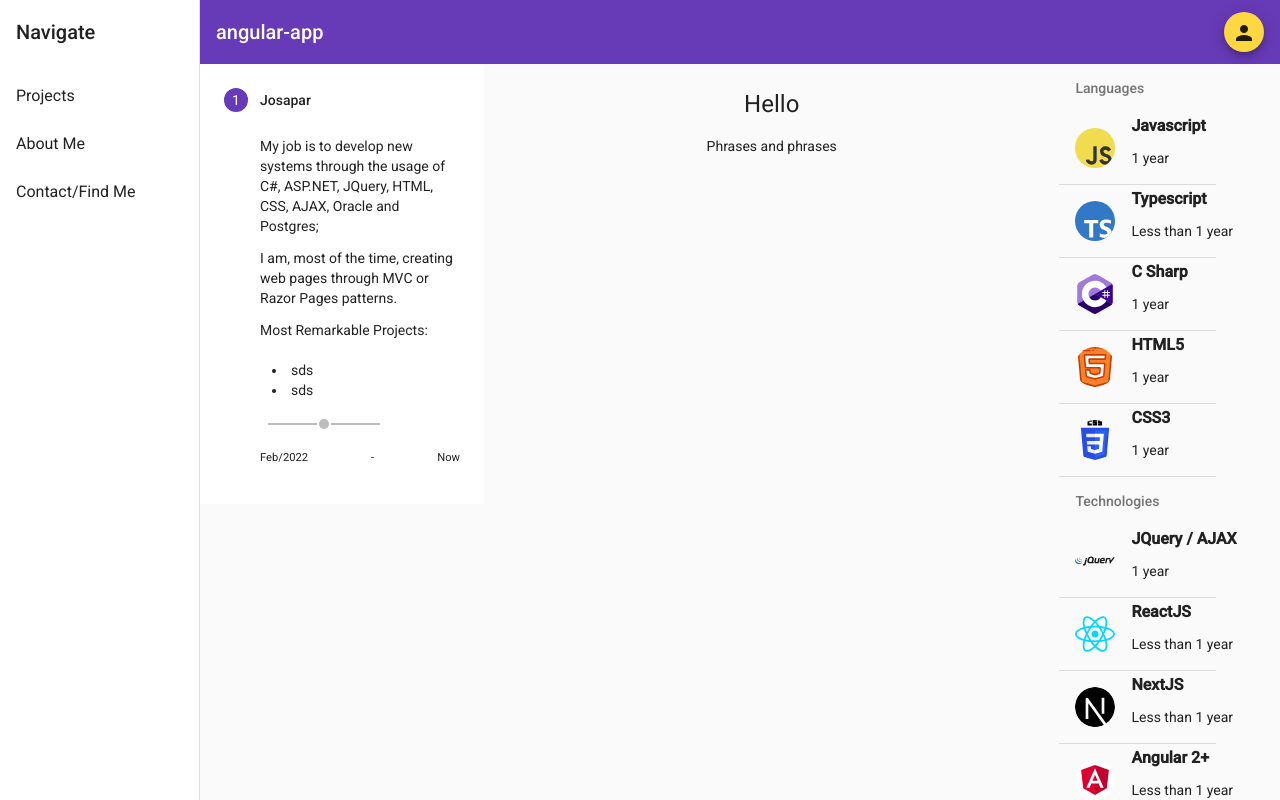
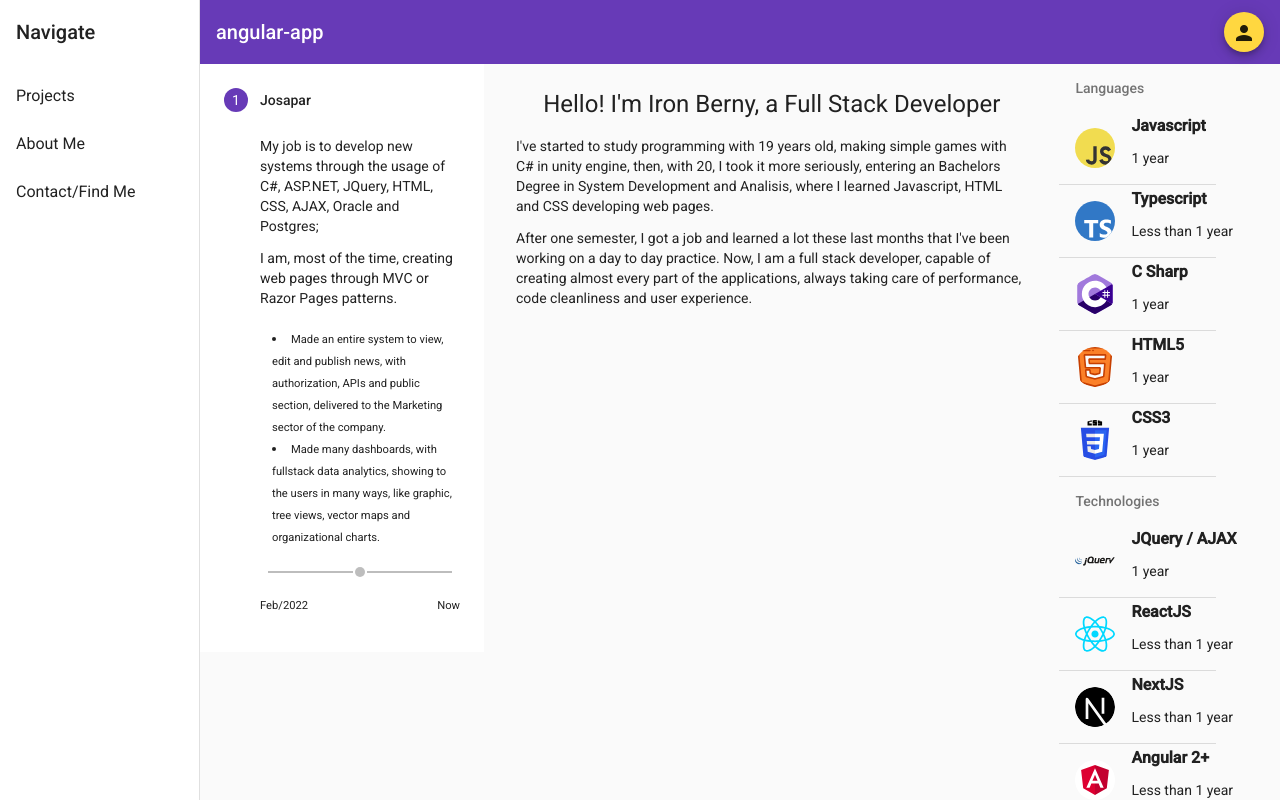
Before and after one commit to IronProg/ng-portfolio, an Angular app: page /about in a window 1280 px wide. Built offline with nearby package versions, Linux system fonts and the light colour scheme.

Commit message:
Added the about me section

```diff
--- a/src/app/about/about.component.html
+++ b/src/app/about/about.component.html
@@ -5,19 +5,44 @@
       <mat-step>
         <ng-template matStepLabel>Josapar</ng-template>
         <div class="step-content">
-          <p>My job is to develop new systems through the usage of C#, ASP.NET, JQuery, HTML, CSS, AJAX, Oracle and Postgres;</p>
-          <p>I am, most of the time, creating web pages through MVC or Razor Pages patterns.</p>
-          <p>Most Remarkable Projects:</p>
+          <p>
+            My job is to develop new systems through the usage of C#, ASP.NET,
+            JQuery, HTML, CSS, AJAX, Oracle and Postgres;
+          </p>
+          <p>
+            I am, most of the time, creating web pages through MVC or Razor
+            Pages patterns.
+          </p>
           <div class="ml-3">
             <mat-list>
-              <li>sds</li>
-              <li>sds</li>
+              <li>
+                <small
+                  >Made an entire system to view, edit and publish news, with
+                  authorization, APIs and public section, delivered to the
+                  Marketing sector of the company.</small
+                >
+              </li>
+              <li>
+                <small
+                  >Made many dashboards, with fullstack data analytics, showing
+                  to the users in many ways, like graphic, tree views, vector
+                  maps and organizational charts.</small
+                >
+              </li>
             </mat-list>
           </div>
-          <mat-slider min="1" max="5" step="1" value="3" disabled discrete color="accent"></mat-slider>
+          <mat-slider
+            style="width: 100%"
+            min="1"
+            max="5"
+            step="1"
+            value="3"
+            disabled
+            discrete
+            color="accent"
+          ></mat-slider>
           <p class="flex justify-between">
             <small>Feb/2022</small>
-            <small>-</small>
             <small>Now</small>
           </p>
         </div>
@@ -25,12 +50,25 @@
     </mat-stepper>
   </div>
   <!-- About me -->
-  <div class="flex flex-col items-center w-full mt-6">
-    <h1>Hello</h1>
+  <div class="flex flex-col items-center w-full mt-6 flex-grow-1">
+    <h1>Hello! I'm Iron Berny, a Full Stack Developer</h1>
     <div>
-      <img src="" alt="">
+      <img src="" alt="" />
     </div>
-    <p>Phrases and phrases</p>
+    <div class="px-8">
+      <p>
+        I've started to study programming with 19 years old, making simple games
+        with C# in unity engine, then, with 20, I took it more seriously,
+        entering an Bachelors Degree in System Development and Analisis, where I
+        learned Javascript, HTML and CSS developing web pages.
+      </p>
+      <p>
+        After one semester, I got a job and learned a lot these last months that
+        I've been working on a day to day practice. Now, I am a full stack
+        developer, capable of creating almost every part of the applications,
+        always taking care of performance, code cleanliness and user experience.
+      </p>
+    </div>
   </div>
   <!-- Technologies and Languages -->
   <div class="">
@@ -38,7 +76,7 @@
       <div mat-subheader>Languages</div>
       <ng-container *ngFor="let technology of languages">
         <mat-list-item>
-          <img matListAvatar [src]="technology.svgPath">
+          <img matListAvatar [src]="technology.svgPath" />
           <div class="left ml-4">
             <p mat-line class="font-bold">{{ technology.name }}</p>
             <p mat-line>{{ technology.time }}</p>
@@ -49,7 +87,7 @@
       <div mat-subheader>Technologies</div>
       <ng-container *ngFor="let technology of technologies">
         <mat-list-item>
-          <img matListAvatar [src]="technology.svgPath">
+          <img matListAvatar [src]="technology.svgPath" />
           <div class="left ml-4">
             <p mat-line class="font-bold">{{ technology.name }}</p>
             <p mat-line>{{ technology.time }}</p>
```
